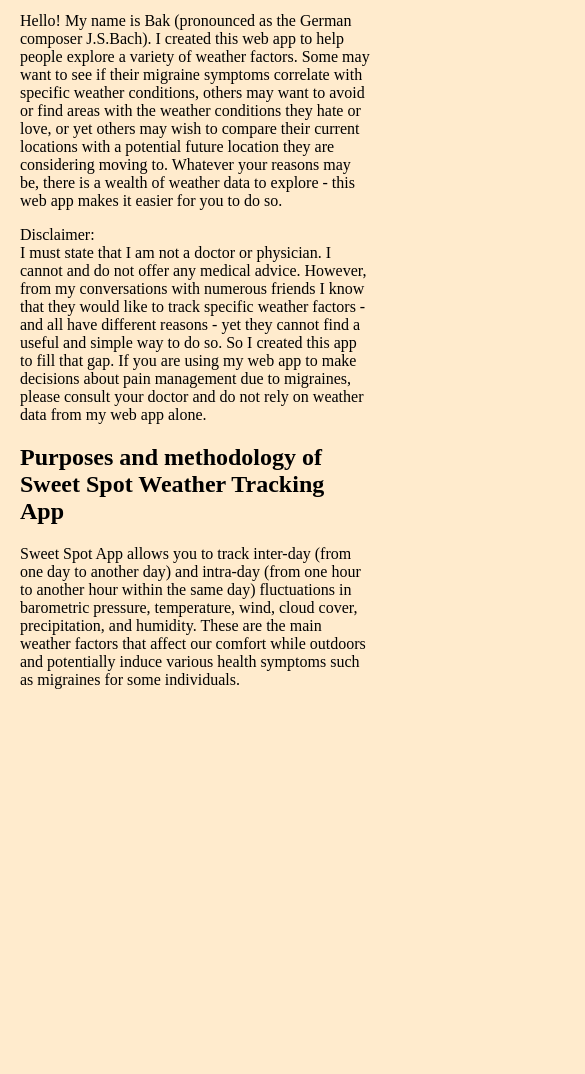
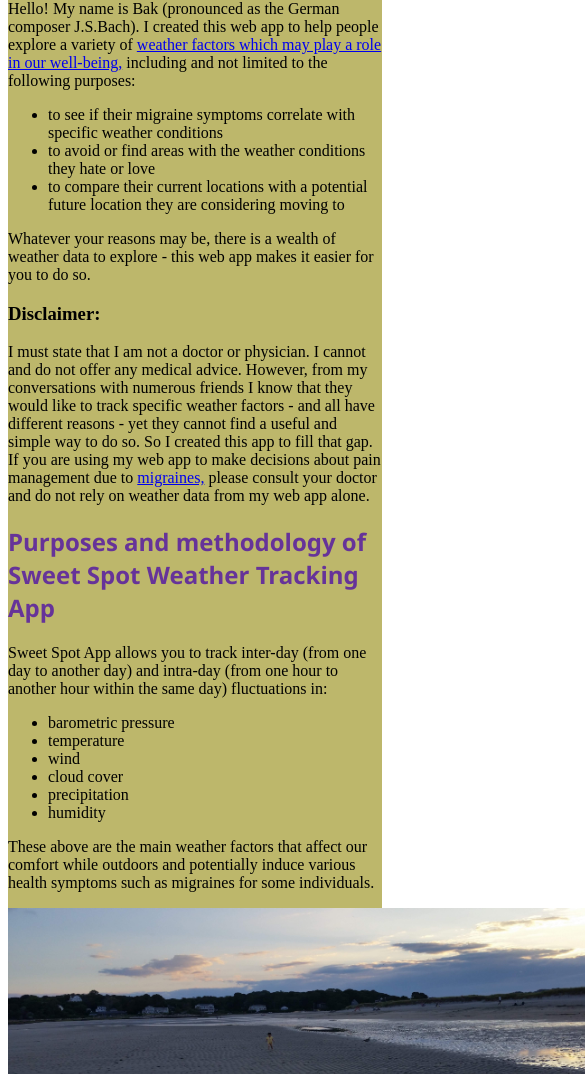
Before and after one commit to 3skm4L/myCapstoneProject, a plain HTML site: page about.html in a window 390 px wide. Shown: the part 143-1217 px from the top of the page, 585 px wide, since content can reach past the window. Before the commit the page ends 852 px from the top, so only its background shows below. Drawn offline with Linux system fonts and the light colour scheme.

Commit message:
h/w wk 4 done

```diff
--- a/about.html
+++ b/about.html
@@ -2,10 +2,13 @@
 <!--Baktygul Aliev -- capstone project -- Savvy Coders -->
 <html lang="en">
 <head>
+    <meta charset="utf-8">
+    <meta name="viewport" content="width=device-width">
     <title>Sweet Spot App</title>
     <link rel="stylesheet" href="style.css">
 </head>
-<body id="wrapper">
+<div id="wrapper">
+<body>
     <header>
         <nav>
             <a href="index.html">Main</a>
@@ -17,25 +20,44 @@
     <main>
         <section>
             <p>Hello! My name is Bak (pronounced as the German composer J.S.Bach). I created this web app to help people explore
-                a variety of weather factors. Some may want to see if their migraine symptoms correlate with specific
-            weather conditions, others may want to avoid or find areas with the weather conditions they hate or love, or yet others may wish to compare their current locations
-        with a potential future location they are considering moving to. Whatever your reasons may be, there is a wealth of weather data to explore - this web app makes
+                a variety of <a href="https://www.bhg.com/health-family/staying-healthy/weather-health-tips/">weather factors which may play a role in our well-being,</a> including and not limited to the following purposes:</p>
+                <ul>
+                    <li>to see if their migraine symptoms correlate with specific
+                        weather conditions</li>
+                    <li>to avoid or find areas with the weather conditions they hate or love</li>
+                    <li>to compare their current locations
+                        with a potential future location they are considering moving to</li>
+                </ul>
+                 <p>Whatever your reasons may be, there is a wealth of weather data to explore - this web app makes
          it easier for you to do so.</p>
-         <p>Disclaimer: <br>
-            I must state that I am not a doctor or physician. I cannot and do not offer any medical advice.
-             However, from my conversations with numerous friends I know that they would like to track specific weather factors - and all have different reasons - yet they cannot find a useful
-             and simple way to do so. So I created this app to fill that gap. If you are using my web app to make decisions about pain management due to migraines, please consult your doctor and do not
+         <h3>Disclaimer:</h3>
+            <p>I must state that I am not a doctor or physician. I cannot and do not offer any medical advice.
+             However, from my conversations with numerous friends I know that they would like to track specific weather factors - and all have different
+             reasons - yet they cannot find a useful
+             and simple way to do so. So I created this app to fill that gap. If you are using my web app to make decisions about pain management due to <a href="https://www.mayoclinic.org/diseases-conditions/migraine-headache/expert-answers/migraine-headache/faq-20058505">migraines,</a>
+              please consult your doctor and do not
             rely on weather data from my web app alone.</p>
         </section>
         <section>
             <h2>Purposes and methodology of Sweet Spot Weather Tracking App</h2>
-            <p>Sweet Spot App allows you to track inter-day (from one day to another day) and intra-day (from one hour to another hour within the same day) fluctuations in barometric pressure, temperature, wind, cloud cover, precipitation, and humidity.
-                These are the main weather factors that affect our comfort while outdoors and potentially induce various health symptoms such as migraines for some individuals.</p>
+            <p>Sweet Spot App allows you to track inter-day (from one day to another day) and intra-day (from one hour to another hour within the same day)
+                 fluctuations in:</p>
+                 <ul>
+                     <li>barometric pressure</li>
+                     <li>temperature</li>
+                     <li>wind</li>
+                     <li>cloud cover</li>
+                     <li>precipitation</li>
+                     <li>humidity</li>
+                 </ul>
+                <p>These above are the main weather factors that affect our comfort while outdoors and potentially induce various health symptoms such as migraines
+                for some individuals.</p>
+                <img src="beach.jpg" alt="beach" width="600" height = "auto">
         </section>
     </main>
     <footer>
-
+    @Copyright Baktygul Aliev
     </footer>
 </body>
-
+</div>
 </html>
--- a/style.css
+++ b/style.css
@@ -1,8 +1,40 @@
 #wrapper{
     margin: 20px;
     background-color: blanchedalmond;
+    width: 80%;
 }
 
-form{
 
+
+label {
+    display: inline-block;
+    width: 10em;
+    padding-right: 1em;
+    padding-top: 1em;
+    padding-bottom: 1em;
 }
+
+.form {
+    font-family: 'Courier New', Courier, monospace;
+    color:blue;
+}
+
+section > h2 {
+    font-family: 'Segoe UI', Tahoma, Geneva, Verdana, sans-serif;
+    color: rebeccapurple;
+}
+
+@media only screen and (max-width: 64em){
+    #wrapper{
+        background-color:goldenrod;
+        margin: 10px;
+    }
+}
+
+@media only screen and (max-width: 37.5em){
+    #wrapper{
+        background-color: darkkhaki;
+        margin: 0;
+        width: 100%;
+    }
+}
```
Also changed, not shown: contact.html (+19 -12 lines), index.html (+8 -5 lines), beach.jpg (added).
